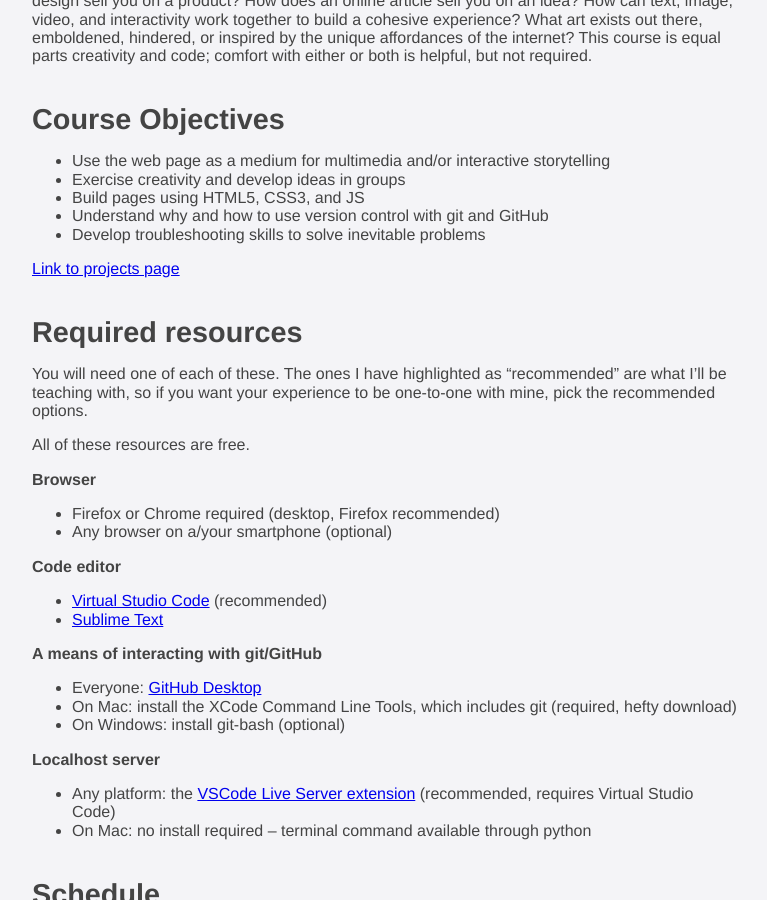
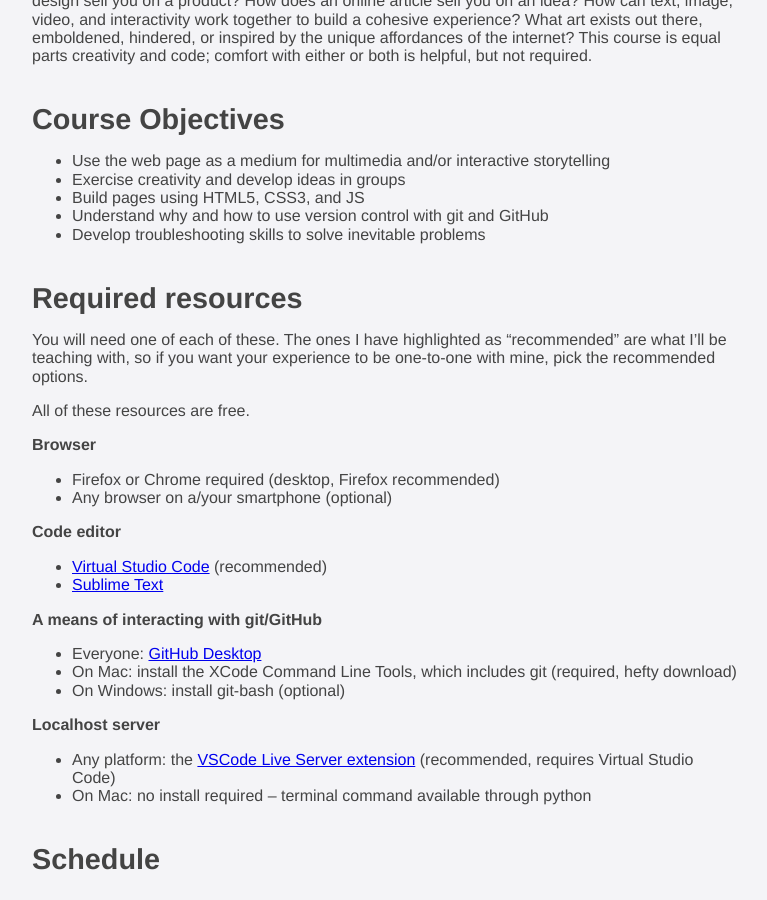
Before and after one commit to thely/artofweb-21, a Jekyll site: the page built from index.md, in a window 1280 px wide and 900 px high, scrolled down 483 px. Shown: the whole window, without its empty margins (20-787 px from the left). Built offline with Jekyll 4.4.1, drawn with Linux system fonts in a browser that asks for light colours.

Commit message:
removing link to projects page

```diff
--- a/index.md
+++ b/index.md
@@ -25,8 +25,6 @@ While social media dominates much of how we interact and create online, a blank
 * Understand why and how to use version control with git and GitHub
 * Develop troubleshooting skills to solve inevitable problems
 
-[Link to projects page](./projects)
-
 {% include schedule.md %}
 
 {% include assessment.md %}
```
